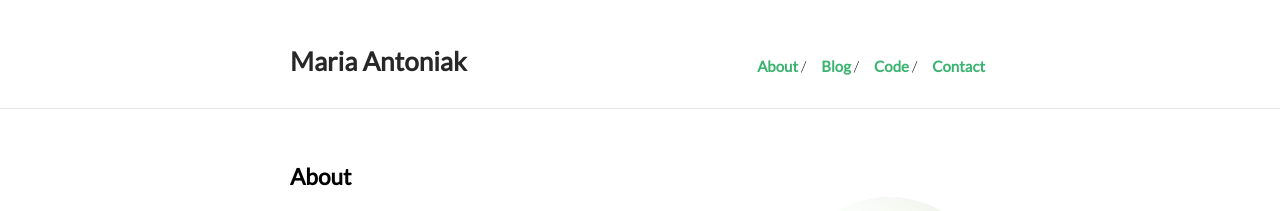
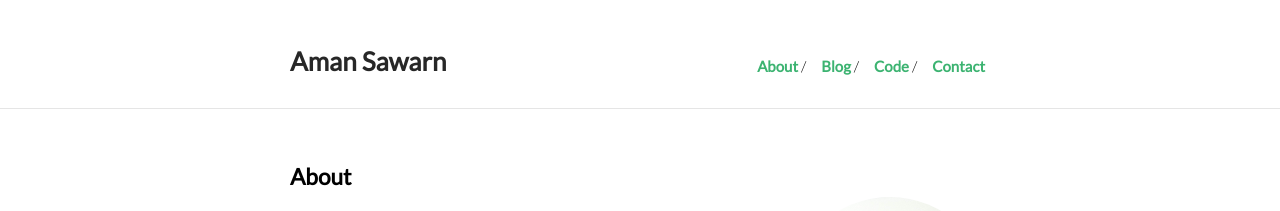
Before and after one commit to aman-sawarn/aman-sawarn.github.io, a Jekyll site: the page built from index.md, in a window 1280 px wide and 900 px high. Shown: the top 211 px of the window. Built offline with Jekyll 4.4.1, drawn with Linux system fonts in a browser that asks for light colours.

Commit message:
Update _config.yml

```diff
--- a/_config.yml
+++ b/_config.yml
@@ -1,5 +1,5 @@
-title: Maria Antoniak
-url: "https://maria-antoniak.github.io/"
+title: Aman Sawarn
+url: "https://aman-sawarn.github.io/"
 baseurl: ""
 
 markdown: kramdown
```
